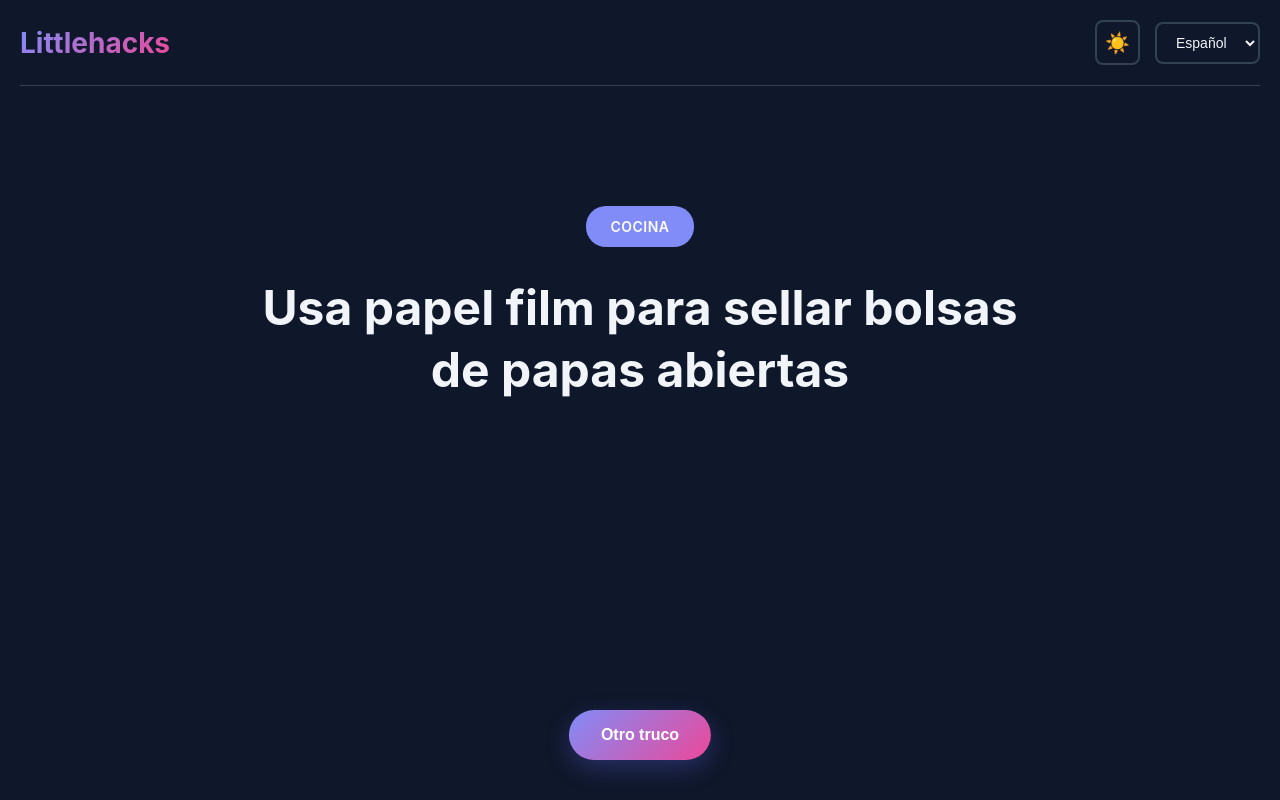
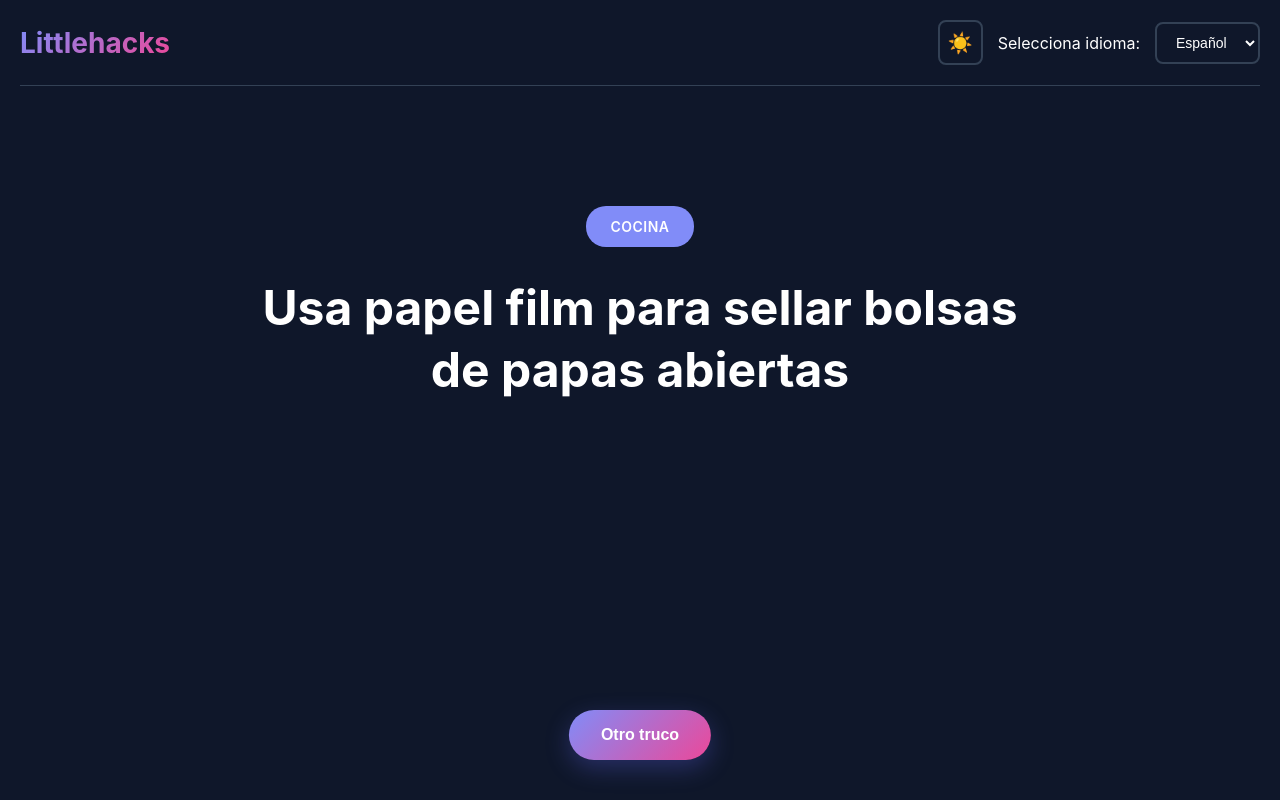
Before and after one commit to ElvaronGames/Littlehacks, a website built with Vite: page index.html in a window 1280 px wide. Both pictures are taken after a click on the button "Toggle dark mode". Built offline with nearby package versions, Linux system fonts and the light colour scheme.

Commit message:
Improved performance and accesibility

```diff
--- a/index.html
+++ b/index.html
@@ -4,6 +4,15 @@
     <meta charset="UTF-8">
     <meta name="viewport" content="width=device-width, initial-scale=1.0">
     <title>Littlehacks - Lifehacks Útiles</title>
+    <meta name="description" content="Littlehacks ofrece trucos útiles y prácticos para mejorar tu vida diaria.">
+    <meta name="keywords" content="lifehacks, trucos, consejos, útiles, mejorar, vida diaria">
+    <meta name="author" content="Jehiel Correa">
+
+    <!-- Preconnect hints -->
+    <link rel="preconnect" href="https://ep1.adtrafficquality.google">
+    <link rel="preconnect" href="https://ep2.adtrafficquality.google">
+    <link rel="preconnect" href="https://pagead2.googlesyndication.com">
+
     <link rel="stylesheet" href="./style.css">
     <script async src="https://pagead2.googlesyndication.com/pagead/js/adsbygoogle.js?client=ca-pub-8263975594377959"
      crossorigin="anonymous"></script>
@@ -17,6 +26,7 @@
                 <button class="theme-toggle" id="themeToggle" title="Toggle dark mode">
                     <span class="theme-icon">🌙</span>
                 </button>
+                <label for="languageSelect" class="language-label">Selecciona idioma:</label>
                 <select id="languageSelect" class="language-select">
                     <option value="es">Español</option>
                     <option value="en">English</option>
--- a/main.js
+++ b/main.js
@@ -103,12 +103,10 @@ function displayLifehack() {
     lifehackText.style.animation = 'none';
     categoryBadge.style.animation = 'none';
 
-    // Trigger reflow para reiniciar animación
-    void lifehackText.offsetWidth;
-    void categoryBadge.offsetWidth;
-
-    lifehackText.style.animation = 'fadeIn 0.6s ease';
-    categoryBadge.style.animation = 'slideDown 0.5s ease';
+    requestAnimationFrame(() => {
+        lifehackText.style.animation = 'fadeIn 0.6s ease';
+        categoryBadge.style.animation = 'slideDown 0.5s ease';
+    });s
 }
 
 // Cambiar idioma
--- a/style.css
+++ b/style.css
@@ -15,7 +15,7 @@
 
 body.dark-mode {
     --bg-color: #0f172a;
-    --text-color: #f1f5f9;
+    --text-color: #ffffff;
     --secondary-color: #1e293b;
     --accent-color: #818cf8;
     --accent-hover: #6366f1;
```
